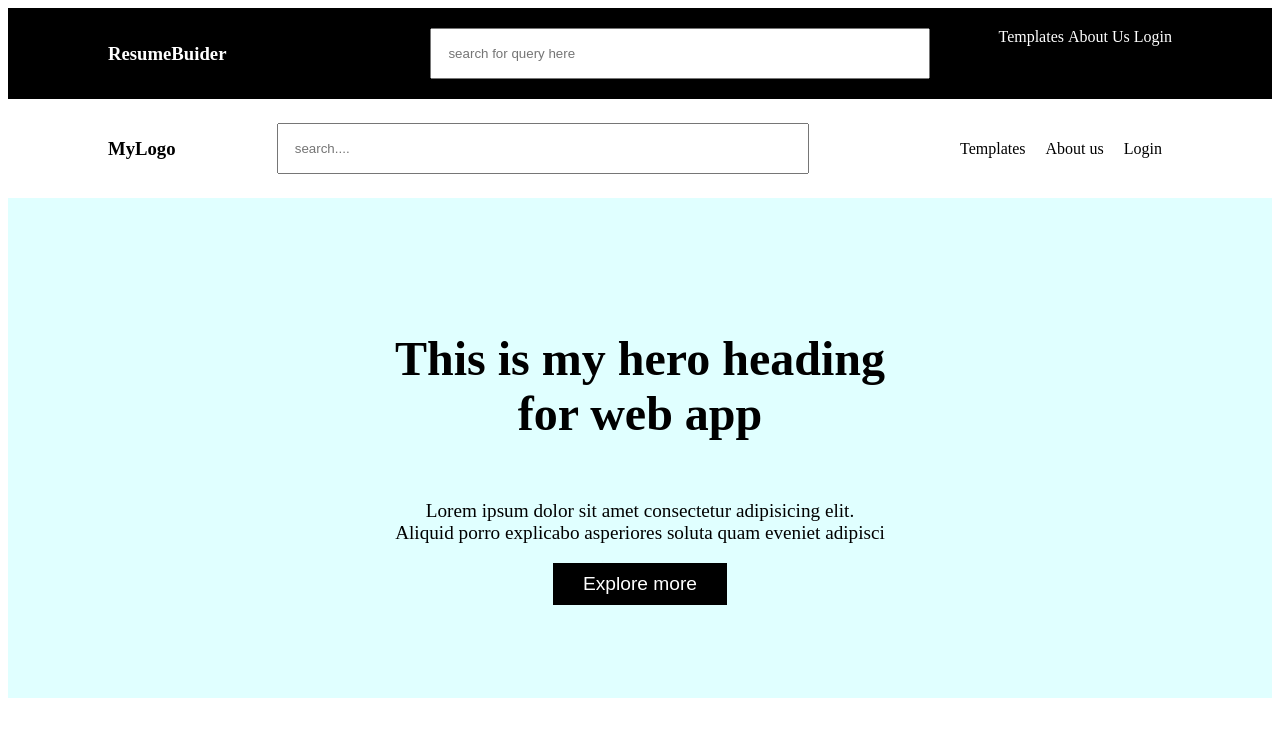
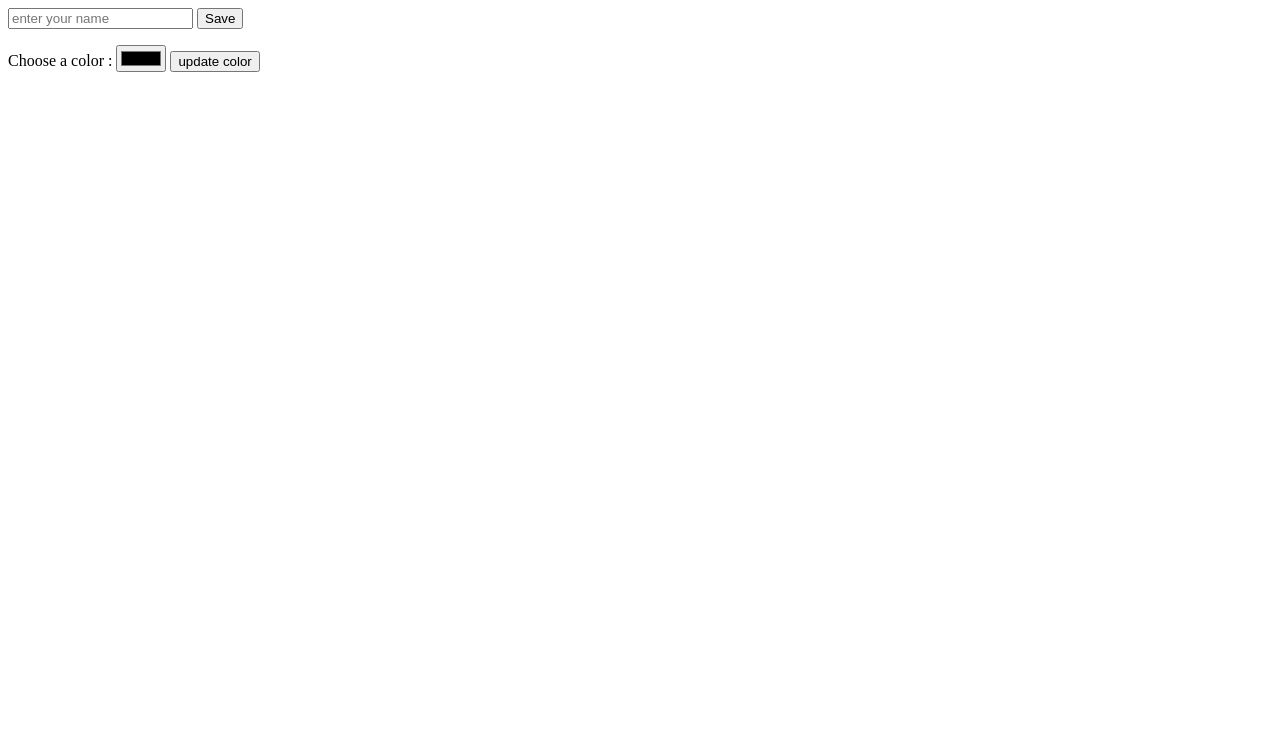
Before and after one commit to ananta-shinde/java-fullstack-aug-2026, a plain HTML site: page resume-builder/index.html in a window 1280 px wide. Drawn offline with Linux system fonts and the light colour scheme.

Commit message:
01/09/2026

```diff
--- a/resume-builder/index.html
+++ b/resume-builder/index.html
@@ -1,42 +1,29 @@
-<html>
-    <head>
-        <title>Resume Builder App</title>
-    </head>
-    <body>
-         <nav style="padding: 20px 100px;background-color: black;color: white;" >
-            <h3 style="vertical-align: middle;display: inline-block;margin:0">ResumeBuider</h3>
-            <input style="vertical-align:middle;width: 500px;margin: 0 0 0 200px;padding: 1rem;" type="text" placeholder="search for query here">
-            <ul style="display: inline-block;margin: 0;list-style-type: none;float: right;vertical-align: middle;">
-                <li style="display: inline-block;">Templates</li>
-                <li style="display: inline-block;">About Us</li>
-                 <li style="display: inline-block;">Login</li>
-            </ul>
-         </nav>
+<!DOCTYPE html>
+<html lang="en">
+<head>
+
+    <title>Resume Builder</title>
+</head>
+<body>
+    <input id="inputName" type="text" placeholder="enter your name"/>
+    <button onclick="updateData()">Save</button>
+    <p id="name" ></p>
+    <label>Choose a color :</label>
+    <input id="color" type="color"/>
+    <button onclick="updatecolor()">update color</button>
+    <script>
+         var username = document.getElementById("inputName")
+         var userdetails = document.getElementById("name")
+         var color = document.getElementById("color")
+        function updateData(){
+            userdetails.innerText = username.value
+        }
+
+        function updatecolor(){
+            userdetails.style.color = color.value
+        }
 
 
-         <nav style="display: flex;justify-content: space-between;padding: 20px 100px;align-items: center;">
-            <h3>MyLogo</h3>
-            <div style="width: 50%;">
-                <input style="padding: 1rem;width: 100%;" type="text" placeholder="search...."/>
-            </div>
-            <ul style="display: flex;list-style-type: none;">
-                <li style="margin: 0 10px;">Templates</li>
-                <li style="margin: 0 10px;">About us</li>
-                <li style="margin: 0 10px;">Login</li>
-            </ul>
-         </nav>
-        <main>
-            <!-- --------------------  hero section ------------------------------- -->
-            <section style="display: flex;flex-direction: column;justify-content: center;text-align: center;background-color: lightcyan;height: 500px;">
-                <h1 style="font-size: 3rem;">This is my hero heading<br> for web app</h1>
-                <p style="font-size: 1.2rem;">Lorem ipsum dolor sit amet consectetur adipisicing elit.<br> Aliquid porro explicabo asperiores soluta quam eveniet adipisci</p>
-                <div>
-                    <button style="background-color: black;border: 0;color: white;padding: 10px 30px;font-size: 1.2rem;">Explore more</button>
-                </div>
-            </section>
-        </main>
-        <footer>
-
-        </footer>
-    </body>
+    </script>
+</body>
 </html>
```
